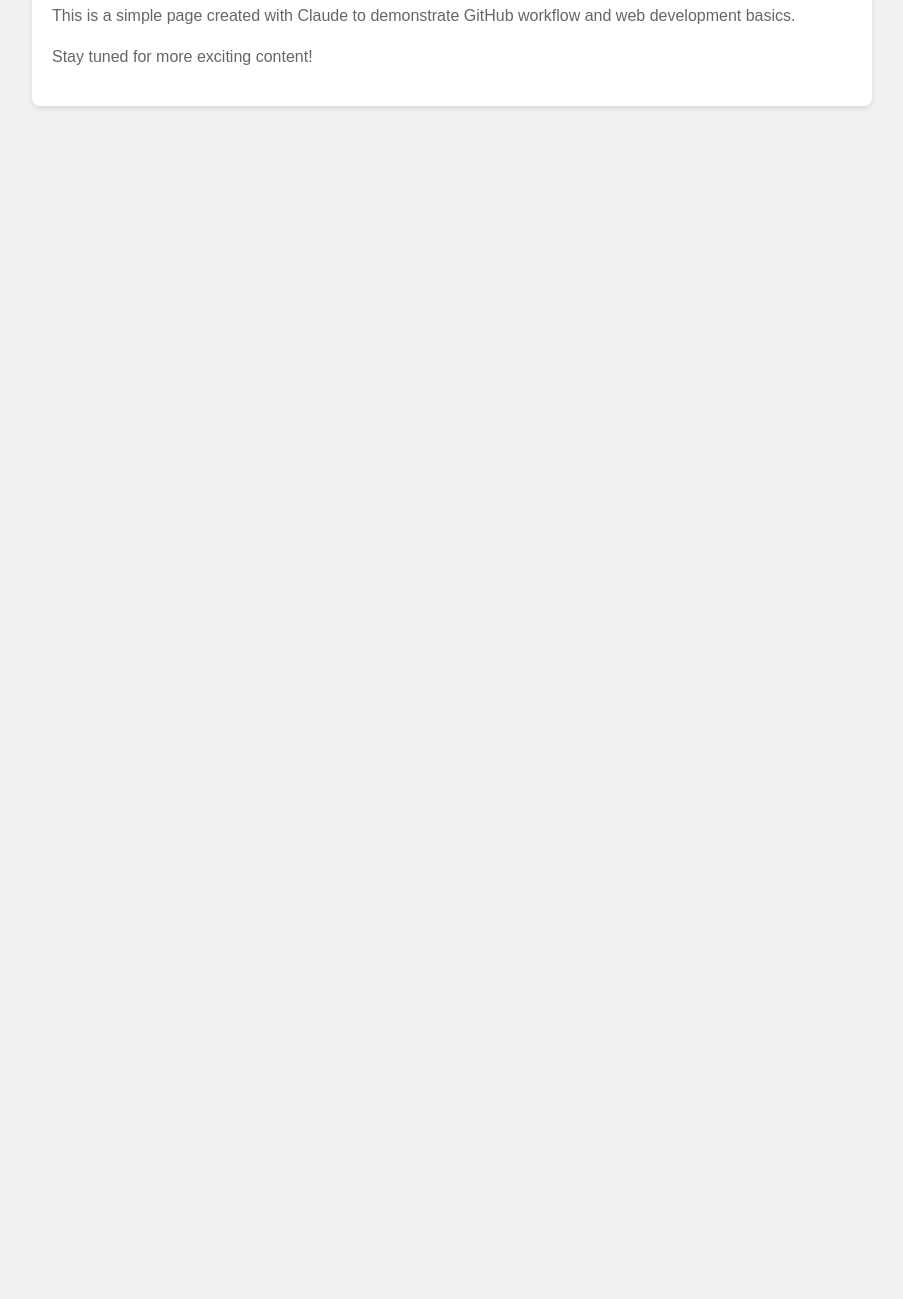
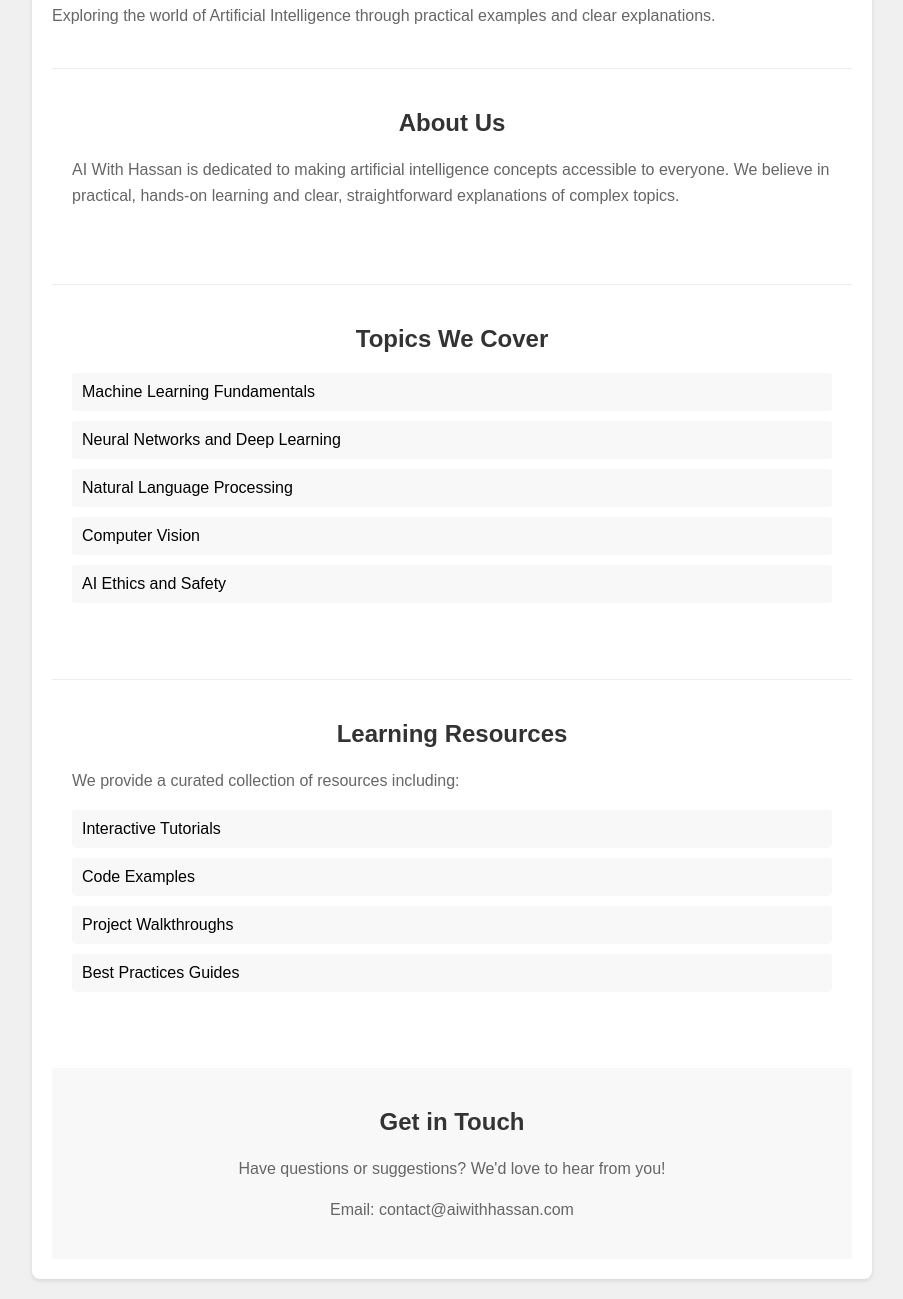
Before and after one commit to AIwithhassan/ai-with-hassan-from-claude, a plain HTML site: page index.html in a window 1280 px wide. Shown: the part 117-1416 px from the top of the page, without its empty margins (188-1091 px from the left). Before the commit the page ends 800 px from the top, so only its background shows below. Drawn offline with Linux system fonts and the light colour scheme.

Commit message:
Add more content sections to homepage

```diff
--- a/index.html
+++ b/index.html
@@ -19,7 +19,7 @@
             border-radius: 8px;
             box-shadow: 0 2px 4px rgba(0, 0, 0, 0.1);
         }
-        h1 {
+        h1, h2 {
             color: #333;
             text-align: center;
         }
@@ -27,13 +27,67 @@
             line-height: 1.6;
             color: #666;
         }
+        .section {
+            margin: 40px 0;
+            padding: 20px;
+            border-top: 1px solid #eee;
+        }
+        .topics-list {
+            list-style: none;
+            padding: 0;
+        }
+        .topics-list li {
+            margin: 10px 0;
+            padding: 10px;
+            background: #f8f8f8;
+            border-radius: 4px;
+        }
+        .contact-info {
+            text-align: center;
+            background: #f8f8f8;
+            padding: 20px;
+            border-radius: 4px;
+            margin-top: 40px;
+        }
     </style>
 </head>
 <body>
     <div class="container">
         <h1>Welcome to AI With Hassan</h1>
-        <p>This is a simple page created with Claude to demonstrate GitHub workflow and web development basics.</p>
-        <p>Stay tuned for more exciting content!</p>
+        <p>Exploring the world of Artificial Intelligence through practical examples and clear explanations.</p>
+
+        <div class="section">
+            <h2>About Us</h2>
+            <p>AI With Hassan is dedicated to making artificial intelligence concepts accessible to everyone. We believe in practical, hands-on learning and clear, straightforward explanations of complex topics.</p>
+        </div>
+
+        <div class="section">
+            <h2>Topics We Cover</h2>
+            <ul class="topics-list">
+                <li>Machine Learning Fundamentals</li>
+                <li>Neural Networks and Deep Learning</li>
+                <li>Natural Language Processing</li>
+                <li>Computer Vision</li>
+                <li>AI Ethics and Safety</li>
+            </ul>
+        </div>
+
+        <div class="section">
+            <h2>Learning Resources</h2>
+            <p>We provide a curated collection of resources including:</p>
+            <ul class="topics-list">
+                <li>Interactive Tutorials</li>
+                <li>Code Examples</li>
+                <li>Project Walkthroughs</li>
+                <li>Best Practices Guides</li>
+            </ul>
+        </div>
+
+        <div class="contact-info">
+            <h2>Get in Touch</h2>
+            <p>Have questions or suggestions? We'd love to hear from you!</p>
+            <p>Email: contact@aiwithhassan.com</p>
+        </div>
     </div>
 </body>
 </html>
```
